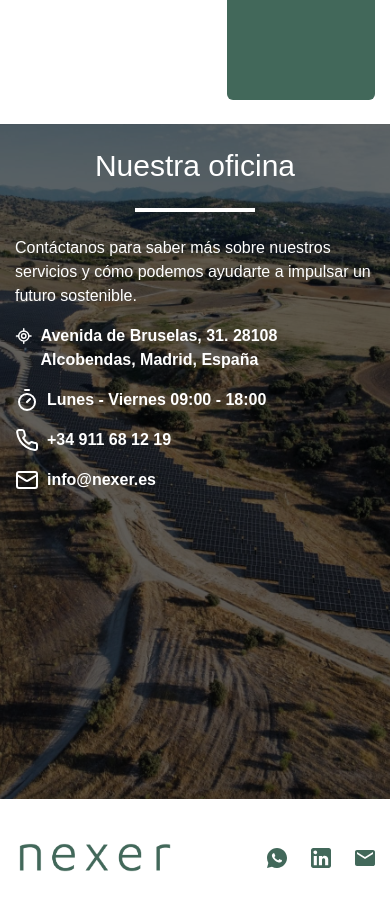
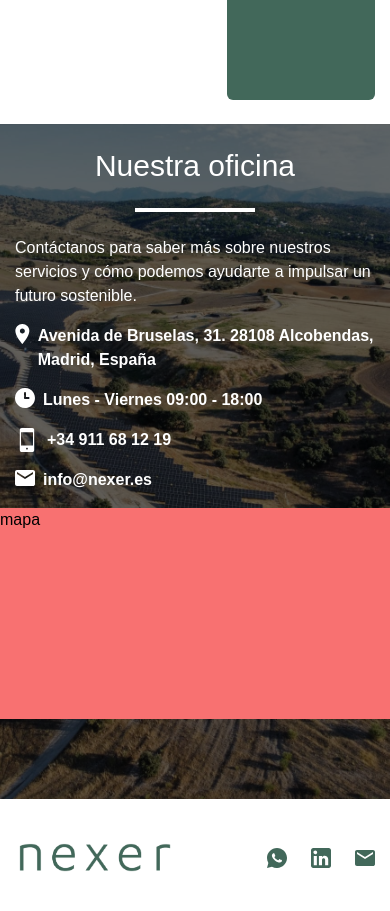
Before and after one commit to Lindapazw/nexer, a Next.js app: page / in a window 390 px wide. Shown: the part 4680-5591 px from the top of the page. Built offline with nearby package versions, Linux system fonts and the light colour scheme.

Commit message:
feat: add location, hour and phone icons

```diff
--- /dev/null
+++ b/src/app/_components/_icons.tsx/hour.tsx
@@ -0,0 +1,12 @@
+const Hour = ({ ...props }: React.SVGProps<SVGSVGElement>) => {
+  return (
+    <svg fill="currentColor" viewBox="1.92 1.92 19.17 19.17" {...props}>
+      <path
+        d="M16.2917 3.20081C17.7486 4.04193 18.9584 5.25172 19.7995 6.70858C20.6406 8.16544 21.0834 9.81805 21.0834 11.5003C21.0834 13.1825 20.6406 14.8351 19.7994 16.292C18.9583 17.7488 17.7485 18.9586 16.2916 19.7997C14.8348 20.6408 13.1822 21.0836 11.4999 21.0836C9.81769 21.0835 8.1651 20.6407 6.70826 19.7995C5.25141 18.9584 4.04165 17.7486 3.20056 16.2917C2.35948 14.8348 1.91671 13.1822 1.91675 11.5L1.92154 11.1895C1.97521 9.53443 2.45681 7.92152 3.3194 6.50801C4.18199 5.0945 5.39612 3.92862 6.84344 3.12403C8.29075 2.31944 9.92185 1.90361 11.5777 1.91706C13.2336 1.93052 14.8577 2.37281 16.2917 3.20081ZM11.5001 5.74998C11.2459 5.74998 11.0022 5.85095 10.8224 6.03067C10.6427 6.21039 10.5417 6.45415 10.5417 6.70831V11.5C10.5417 11.7541 10.6427 11.9979 10.8224 12.1776C11.0022 12.3573 11.2459 12.4583 11.5001 12.4583H14.8542C15.1084 12.4583 15.3522 12.3573 15.5319 12.1776C15.7116 11.9979 15.8126 11.7541 15.8126 11.5C15.8126 11.2458 15.7116 11.0021 15.5319 10.8223C15.3522 10.6426 15.1084 10.5416 14.8542 10.5416H12.4584V6.70831C12.4584 6.47358 12.3722 6.24703 12.2162 6.07162C12.0603 5.89621 11.8453 5.78415 11.6122 5.75669L11.5001 5.74998Z"
+        fill="currentColor"
+      ></path>
+    </svg>
+  );
+};
+
+export default Hour;
--- /dev/null
+++ b/src/app/_components/_icons.tsx/location.tsx
@@ -0,0 +1,12 @@
+const Location = ({ ...props }: React.SVGProps<SVGSVGElement>) => {
+  return (
+    <svg fill="currentColor" viewBox="4.79 1.92 13.42 19.17" {...props}>
+      <path
+        d="M11.5001 11.0208C10.8647 11.0208 10.2553 10.7684 9.80597 10.3191C9.35667 9.86976 9.10425 9.26037 9.10425 8.62496C9.10425 7.98955 9.35667 7.38016 9.80597 6.93085C10.2553 6.48154 10.8647 6.22913 11.5001 6.22913C12.1355 6.22913 12.7449 6.48154 13.1942 6.93085C13.6435 7.38016 13.8959 7.98955 13.8959 8.62496C13.8959 8.93958 13.8339 9.25113 13.7135 9.54181C13.5931 9.83248 13.4167 10.0966 13.1942 10.3191C12.9717 10.5415 12.7076 10.718 12.4169 10.8384C12.1263 10.9588 11.8147 11.0208 11.5001 11.0208ZM11.5001 1.91663C9.72092 1.91663 8.01463 2.62339 6.75657 3.88145C5.49852 5.13951 4.79175 6.8458 4.79175 8.62496C4.79175 13.6562 11.5001 21.0833 11.5001 21.0833C11.5001 21.0833 18.2084 13.6562 18.2084 8.62496C18.2084 6.8458 17.5016 5.13951 16.2436 3.88145C14.9855 2.62339 13.2792 1.91663 11.5001 1.91663Z"
+        fill="currentColor"
+      ></path>
+    </svg>
+  );
+};
+
+export default Location;
--- /dev/null
+++ b/src/app/_components/_icons.tsx/phone.tsx
@@ -0,0 +1,12 @@
+const Phone = ({ ...props }: React.SVGProps<SVGSVGElement>) => {
+  return (
+    <svg fill="currentColor" viewBox="6 2 12 20" {...props}>
+      <path
+        d="M7.616 22C7.15533 22 6.771 21.846 6.463 21.538C6.155 21.23 6.00067 20.8457 6 20.385V3.615C6 3.155 6.15433 2.771 6.463 2.463C6.77167 2.155 7.156 2.00067 7.616 2H16.385C16.845 2 17.229 2.15433 17.537 2.463C17.845 2.77167 17.9993 3.156 18 3.616V20.385C18 20.845 17.846 21.2293 17.538 21.538C17.23 21.8467 16.8453 22.0007 16.384 22H7.616ZM12 20.038C12.2067 20.038 12.3867 19.9613 12.54 19.808C12.6933 19.6547 12.77 19.475 12.77 19.269C12.77 19.063 12.6933 18.883 12.54 18.729C12.3867 18.575 12.2067 18.4987 12 18.5C11.7933 18.5013 11.6133 18.578 11.46 18.73C11.3067 18.882 11.23 19.062 11.23 19.27C11.23 19.478 11.3067 19.6577 11.46 19.809C11.6133 19.9603 11.7933 20.036 12 20.038ZM7 16.539H17V5.5H7V16.539Z"
+        fill="currentColor"
+      ></path>
+    </svg>
+  );
+};
+
+export default Phone;
--- a/src/app/_components/location.tsx
+++ b/src/app/_components/location.tsx
@@ -1,4 +1,7 @@
-import { LocateFixed, Mail, Phone, TimerIcon } from "lucide-react";
+import Hour from "./_icons.tsx/hour";
+import Location from "./_icons.tsx/location";
+import Mail from "./_icons.tsx/mail";
+import Phone from "./_icons.tsx/phone";
 
 const HomeLocation = () => {
   return (
@@ -14,8 +17,9 @@ const HomeLocation = () => {
       />
 
       {/* Contenido */}
-      <div className="container relative z-10 flex h-full w-full flex-col items-center justify-center py-6">
-        <h2 className="h2 text-white">Nuestra oficina</h2>
+      <div className="relative z-10 flex h-full w-full flex-col items-center justify-center py-6">
+        <div className="container">
+          <h2 className="h2 text-center text-white">Nuestra oficina</h2>
 
           <div className="flex w-full justify-center">
             <div className="h-1 w-1/3 bg-white"></div>
@@ -28,22 +32,25 @@ const HomeLocation = () => {
 
           <ol className="p my-4 flex w-full flex-col gap-4">
             <li className="span flex gap-2 text-white">
-            <LocateFixed />
+              <Location className="h-5 w-5" />
               <p>Avenida de Bruselas, 31. 28108 Alcobendas, Madrid, España</p>
             </li>
             <li className="span flex gap-2 text-white">
-            <TimerIcon />
+              <Hour className="h-5 w-5" />
               <p>Lunes - Viernes 09:00 - 18:00</p>
             </li>
             <li className="span flex gap-2 text-white">
-            <Phone />
+              <Phone className="h-6 w-6" />
               <p>+34 911 68 12 19</p>
             </li>
             <li className="span flex gap-2 text-white">
-            <Mail />
+              <Mail className="h-5 w-5" />
               <p>info@nexer.es</p>
             </li>
           </ol>
+        </div>
+
+        <div className="min-h-[25vh] w-full bg-red-400">mapa</div>
       </div>
     </div>
   );
```
Lines whose indentation alone changed are shown as unchanged.
